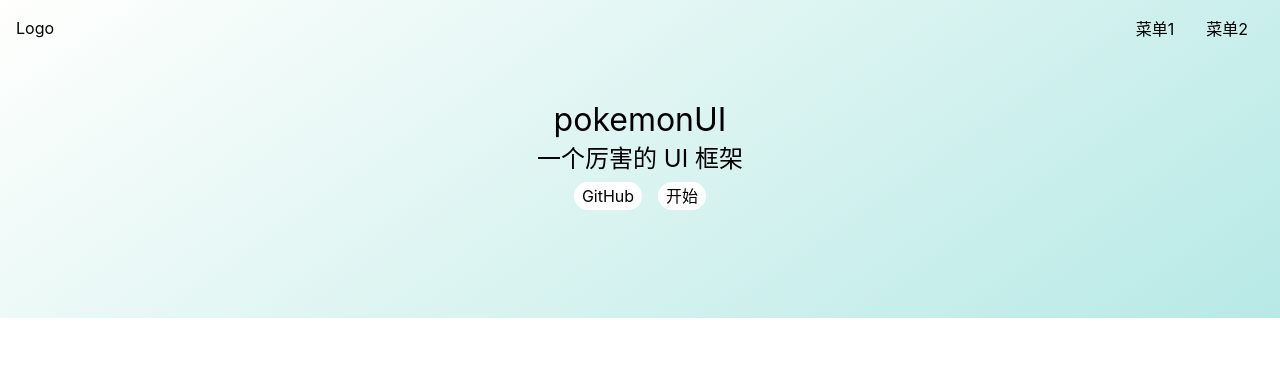
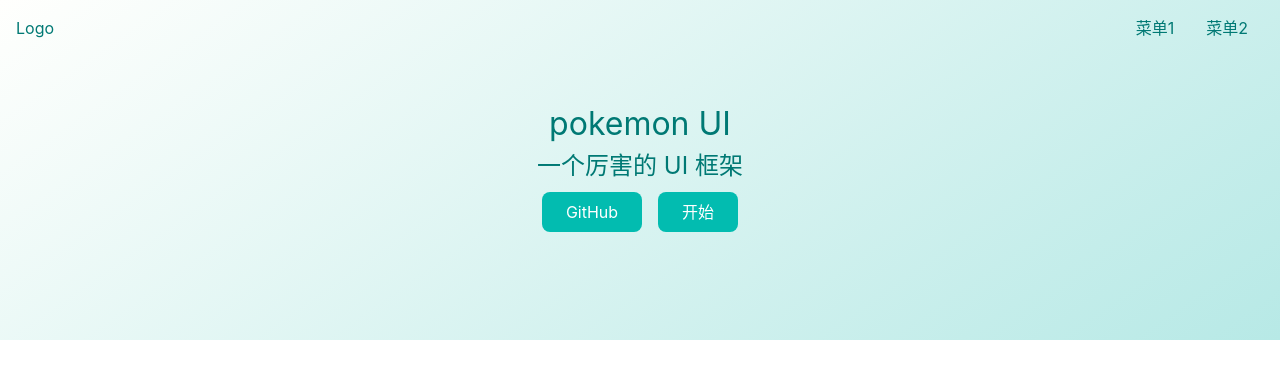
Before and after one commit to origami0227/pokemonUI, a Vue app: page / in a window 1280 px wide. Shown: the top 378 px of the page. Built offline with nearby package versions, Linux system fonts and the light colour scheme.

Commit message:
首页基础样式

```diff
--- a/src/components/Topnav.vue
+++ b/src/components/Topnav.vue
@@ -22,7 +22,9 @@
 }
 </script>
 <style lang="scss" scoped>
+$color:#007974;
 .topnav {
+  color:$color;
   display: flex;
   padding: 16px;
   position: fixed;
--- a/src/index.scss
+++ b/src/index.scss
@@ -3,18 +3,22 @@
   padding: 0;
   box-sizing: border-box;
 }
+
 ul,
 ol {
   list-style: none;
 }
+
 a {
   text-decoration: none;
   color: inherit;
+
   &:hover {
-    border-bottom: 1px solid;
+    text-decoration: underline;
     cursor: pointer;
   }
 }
+
 h1,
 h2,
 h3,
@@ -25,6 +29,8 @@
 }
 
 body {
+  line-height: 1.5;
+  color: #1d2c40;
   font-size: 16px;
   font-family: -apple-system, "Noto Sans", "Helvetica Neue", Helvetica,
   "Nimbus Sans L", Arial, "Liberation Sans", "PingFang SC", "Hiragino Sans GB",
--- a/src/views/home.vue
+++ b/src/views/home.vue
@@ -2,7 +2,7 @@
   <div class="topnavAndBanner">
     <Topnav/>
     <div class="banner">
-      <h1>pokemonUI</h1>
+      <h1>pokemon UI</h1>
       <h2>一个厉害的 UI 框架</h2>
       <p class="actions">
         <a href="https://github.com/origami0227/pokemonUI">GitHub</a>
@@ -19,11 +19,16 @@
 };
 </script>
 <style lang="scss" scoped>
+$green: #02bcb0;
+$border-radius: 8px;
+$color:#007974;
 .topnavAndBanner {
   background: linear-gradient(145deg, rgba(277, 255, 253, 1) 0%, rgba(183, 233, 230, 1) 100%);
+
 }
 
 .banner {
+  color: $color;
   padding: 100px 0;
   display: flex;
   justify-content: center;
@@ -35,13 +40,14 @@
 
     a {
       margin: 0 8px;
-      background: #fff;
+      background: $green;
+      color: white;
       display: inline-block;
-      $h: 28px;
-      height: $h;
-      line-height: $h;
-      border-radius: $h/2;
-      padding: 0 8px;
+      border-radius: $border-radius;
+      padding: 8px 24px;
+      &:hover{
+        text-decoration: none;
+      }
     }
   }
 }
```
